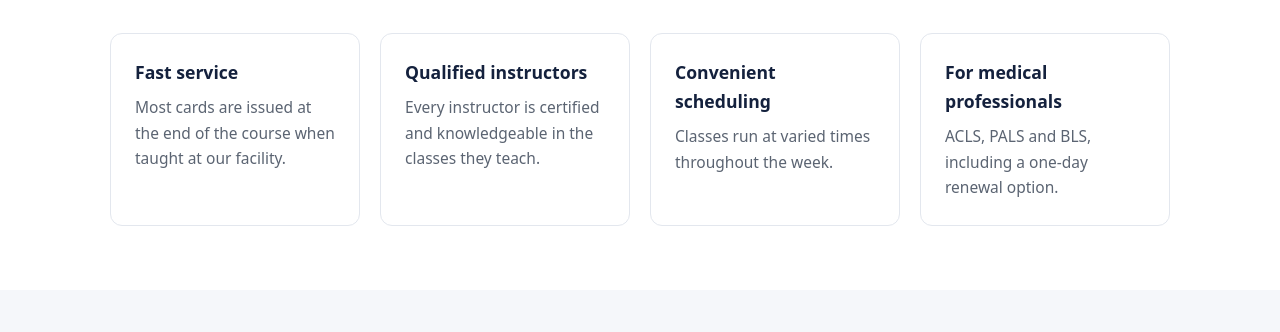
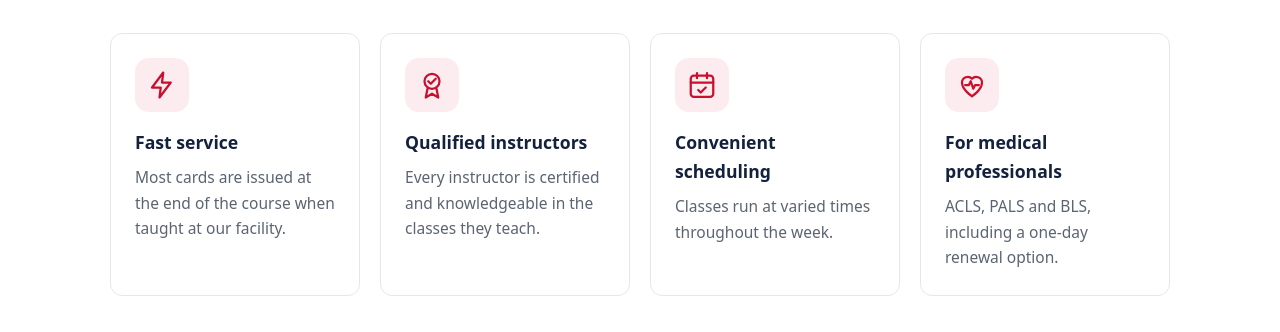
Before and after one commit to 410mc/wercpr-site, a plain HTML site: page public/index.html in a window 1280 px wide. Shown: the part 765-1097 px from the top of the page. Drawn offline with Linux system fonts and the light colour scheme.

Commit message:
Update index.html

```diff
--- a/public/index.html
+++ b/public/index.html
@@ -33,10 +33,10 @@
 <p class="eyebrow">Why choose us</p><h2>Training that fits your schedule</h2>
 <p class="lead">Whether you are a nurse renewing a certification or a business training a team, we make it quick and clear.</p>
 <div class="grid">
-<div class="card"><h3>Fast service</h3><p>Most cards are issued at the end of the course when taught at our facility.</p></div>
-<div class="card"><h3>Qualified instructors</h3><p>Every instructor is certified and knowledgeable in the classes they teach.</p></div>
-<div class="card"><h3>Convenient scheduling</h3><p>Classes run at varied times throughout the week.</p></div>
-<div class="card"><h3>For medical professionals</h3><p>ACLS, PALS and BLS, including a one-day renewal option.</p></div>
+<div class="card"><div class="card-icon" aria-hidden="true" style="width:54px;height:54px;border-radius:14px;background:#fdecef;color:#c8102e;display:grid;place-items:center;margin-bottom:16px"><svg width="30" height="30" viewBox="0 0 24 24" fill="none" stroke="currentColor" stroke-width="1.8" stroke-linecap="round" stroke-linejoin="round"><path d="M13 2 4 14h7l-1 8 9-12h-7l1-8z"/></svg></div><h3>Fast service</h3><p>Most cards are issued at the end of the course when taught at our facility.</p></div>
+<div class="card"><div class="card-icon" aria-hidden="true" style="width:54px;height:54px;border-radius:14px;background:#fdecef;color:#c8102e;display:grid;place-items:center;margin-bottom:16px"><svg width="30" height="30" viewBox="0 0 24 24" fill="none" stroke="currentColor" stroke-width="1.8" stroke-linecap="round" stroke-linejoin="round"><circle cx="12" cy="9" r="6"/><path d="m9 9 2 2 4-4"/><path d="M8.5 14.5 7 22l5-3 5 3-1.5-7.5"/></svg></div><h3>Qualified instructors</h3><p>Every instructor is certified and knowledgeable in the classes they teach.</p></div>
+<div class="card"><div class="card-icon" aria-hidden="true" style="width:54px;height:54px;border-radius:14px;background:#fdecef;color:#c8102e;display:grid;place-items:center;margin-bottom:16px"><svg width="30" height="30" viewBox="0 0 24 24" fill="none" stroke="currentColor" stroke-width="1.8" stroke-linecap="round" stroke-linejoin="round"><rect x="3" y="4.5" width="18" height="17" rx="2.5"/><path d="M3 10h18M8 2.5v4M16 2.5v4"/><path d="m9 16 2 2 4-4"/></svg></div><h3>Convenient scheduling</h3><p>Classes run at varied times throughout the week.</p></div>
+<div class="card"><div class="card-icon" aria-hidden="true" style="width:54px;height:54px;border-radius:14px;background:#fdecef;color:#c8102e;display:grid;place-items:center;margin-bottom:16px"><svg width="30" height="30" viewBox="0 0 24 24" fill="none" stroke="currentColor" stroke-width="1.8" stroke-linecap="round" stroke-linejoin="round"><path d="M12 21s-8-5.2-8-11a4.6 4.6 0 0 1 8-3 4.6 4.6 0 0 1 8 3c0 5.8-8 11-8 11z"/><path d="M6.5 12h3l1.5-3 2 6 1.5-3h3"/></svg></div><h3>For medical professionals</h3><p>ACLS, PALS and BLS, including a one-day renewal option.</p></div>
 </div></div></section>
 <section class="soft"><div class="wrap">
 <p class="eyebrow">Courses</p><h2>Find your class</h2>
```
